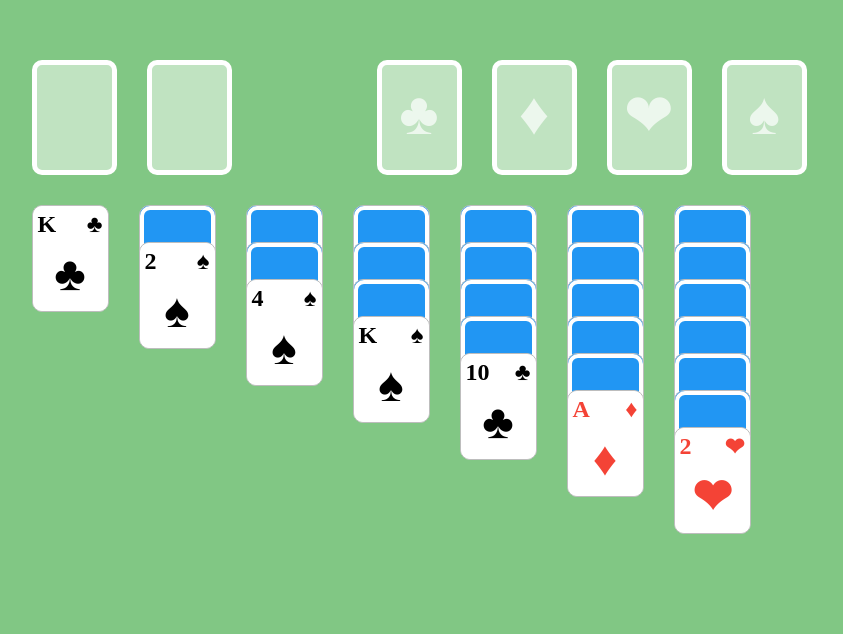
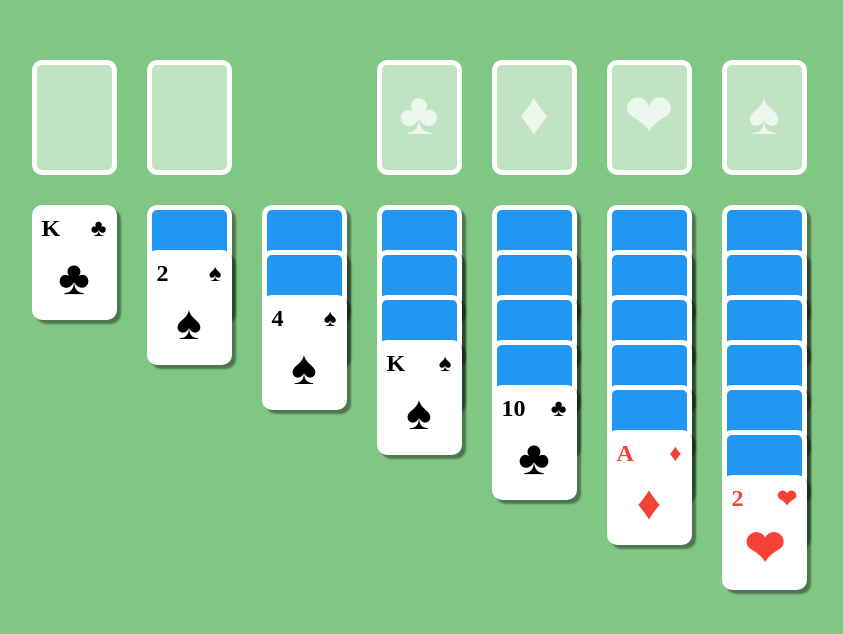
Before and after one commit to staylor/solitaire, a plain HTML site: page index.html in a window 1280 px wide. Shown: the whole page, without its empty margins (246-1089 px from the left). Drawn offline with Linux system fonts and the light colour scheme.

Commit message:
updated card border.

```diff
--- a/style.css
+++ b/style.css
@@ -73,24 +73,18 @@ html, body {
 .card {
    position: relative;
    background: #FFFFFF;
-   border: 1px solid #BDBDBD;
+   border: 5px solid #FFFFFF;
    cursor: -webkit-grab;
-   cursor: grab;
-}
-.card:before {
-   content: '';
-   display: block;
-   position: absolute;
-   top: 0;
-   bottom: 0;
-   left: 0;
-   right: 0;
-   border-radius: 10px;
-   border: 4px solid #FFFFFF;
+  cursor: grab;
+  box-shadow: 4px 4px 2px rgba(0,0,0,0.4);
 }
 
 .card_back {
    background: #2196F3;
+   z-index: 10;
+}
+.card_front {
+  z-index: 20;
 }
 
 .card_value, .card_suite, .card_center {
```
